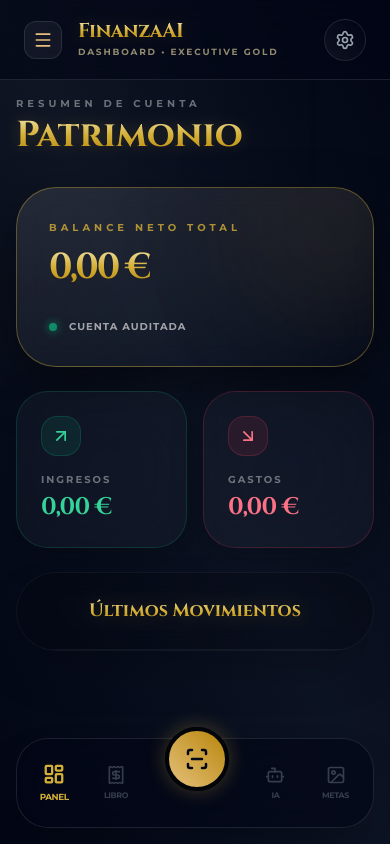
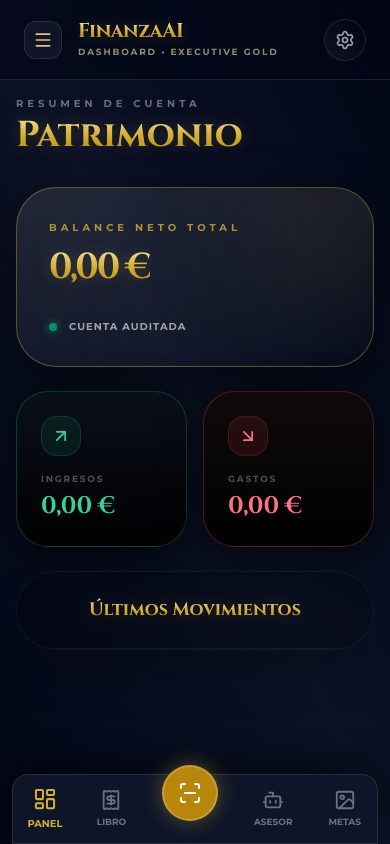
Before and after one commit to publicidadxacarlos-cell/FinanzaAI, a React (Vite) app: page / in a window 390 px wide. Built offline with nearby package versions, Linux system fonts and the light colour scheme; a web font is replaced by a local one.

Commit message:
Recuperación de lógica, scroll lateral y diseño Ultra-VIP

```diff
--- a/src/App.tsx
+++ b/src/App.tsx
@@ -1,3 +1,4 @@
+// APP.TSX DEFINITIVO
 import React, { useState, useEffect } from 'react';
 import Sidebar from './components/Sidebar';
 import MobileHeader from './MobileHeader';
@@ -8,13 +9,7 @@ import Assistant from './pages/Assistant';
 import VisionBoard from './pages/VisionBoard';
 import Settings from './pages/Settings';
 import { View, Transaction, TransactionType, AppTheme } from './types';
-import {
-  LayoutDashboard,
-  Receipt,
-  ScanLine,
-  Bot,
-  Image as ImageIcon,
-} from 'lucide-react';
+import { LayoutDashboard, Receipt, ScanLine, Bot, Image as ImageIcon } from 'lucide-react';
 
 const THEMES: AppTheme[] = [
   { id: 'executive', name: 'Executive Gold', primary: 'bg-gold-500', hover: 'hover:bg-gold-600', text: 'text-gold-500', gradient: 'from-[#020617] via-[#0f172a] to-[#020617]', secondary: 'border-gold-500/30' },
@@ -36,24 +31,12 @@ const App: React.FC = () => {
     localStorage.setItem('transactions', JSON.stringify(transactions));
   }, [transactions]);
 
-  useEffect(() => {
-    const mainElement = document.querySelector('main');
-    if (mainElement) mainElement.scrollTo(0, 0);
-  }, [currentView]);
-
-  // 🚀 FUNCIÓN PARA SINCRONIZAR UNA SOLA TRANSACCIÓN (AUTO-SYNC)
   const syncSingleTransaction = async (t: Transaction) => {
     const sheetUrl = localStorage.getItem('googleSheetUrl');
     if (!sheetUrl) return;
     try {
-      await fetch(sheetUrl, {
-        method: 'POST',
-        mode: 'no-cors',
-        body: JSON.stringify({ ...t, action: 'create' })
-      });
-    } catch (error) {
-      console.error("Error en auto-sync:", error);
-    }
+      await fetch(sheetUrl, { method: 'POST', mode: 'no-cors', body: JSON.stringify({ ...t, action: 'create' }) });
+    } catch {}
   };
 
   const handleSyncAll = async () => {
@@ -72,97 +55,54 @@ const App: React.FC = () => {
   const handleAddOrUpdate = (t: Transaction) => {
     setTransactions(prev => {
       const exists = prev.find(item => item.id === t.id);
-      if (exists) {
-        return prev.map(item => item.id === t.id ? t : item);
-      }
+      if (exists) return prev.map(item => item.id === t.id ? t : item);
       return [t, ...prev];
     });
-
-    // Si es nueva (no estamos editando), sincronizar automáticamente
     syncSingleTransaction(t);
   };
 
-  const handleDelete = (id: string) => {
-    setTransactions(prev => prev.filter(t => t.id !== id));
-  };
+  return (
+    <div className="flex h-screen overflow-hidden bg-midnight relative">
+      <div className={`absolute inset-0 bg-gradient-to-tr ${currentTheme.gradient} opacity-70 pointer-events-none`} />
 
-  return (
-    <div className={`flex h-screen overflow-hidden bg-[#010409] relative`}>
-      {/* REFLEJOS DE FONDO TIPO BANCO PRIVADO */}
-      <div className={`absolute inset-0 bg-gradient-to-tr ${currentTheme.gradient} opacity-80 pointer-events-none`} />
-      <div className="absolute top-[-10%] left-[-10%] w-[40%] h-[40%] bg-gold-500/5 blur-[120px] rounded-full pointer-events-none" />
-
-      <Sidebar
-        currentView={currentView}
-        setView={setView}
-        isOpen={isSidebarOpen}
-        toggle={() => setSidebarOpen(!isSidebarOpen)}
-        currentTheme={currentTheme}
-        setTheme={setCurrentTheme}
-        themes={THEMES}
-      />
+      <Sidebar currentView={currentView} setView={setView} isOpen={isSidebarOpen} toggle={() => setSidebarOpen(!isSidebarOpen)} currentTheme={currentTheme} setTheme={setCurrentTheme} themes={THEMES} />
 
       <div className="flex-1 flex flex-col h-screen overflow-hidden md:ml-64 relative z-10">
-        <MobileHeader
-          key={`mobile-header-${currentView}`}
-          currentView={currentView}
-          currentTheme={currentTheme}
-          onMenuClick={() => setSidebarOpen(true)}
-          onSettingsClick={() => setView(View.SETTINGS)}
-        />
+        <MobileHeader currentView={currentView} currentTheme={currentTheme} onMenuClick={() => setSidebarOpen(true)} onSettingsClick={() => setView(View.SETTINGS)} />
 
-        <main className="flex-1 overflow-y-auto p-4 md:p-12 pb-28 md:pb-12 text-white">
+        <main className="flex-1 overflow-y-auto p-4 md:p-12 pb-28 text-white">
           <div className="max-w-6xl mx-auto">
-            {currentView === View.DASHBOARD && (
-              <Dashboard transactions={transactions} onExport={() => {}} onSync={handleSyncAll} isSyncing={isSyncing} theme={currentTheme} />
-            )}
-            {currentView === View.TRANSACTIONS && (
-              <Transactions
-                transactions={transactions}
-                addTransaction={handleAddOrUpdate}
-                updateTransaction={handleAddOrUpdate}
-                deleteTransaction={handleDelete}
-                theme={currentTheme}
-                onSync={handleSyncAll} // Pasamos la función de sync
-              />
-            )}
-            {currentView === View.SCANNER && (
-              <Scanner onScanComplete={handleAddOrUpdate} theme={currentTheme} />
-            )}
+            {currentView === View.DASHBOARD && <Dashboard transactions={transactions} onExport={() => {}} onSync={handleSyncAll} isSyncing={isSyncing} theme={currentTheme} />}
+            {currentView === View.TRANSACTIONS && <Transactions transactions={transactions} addTransaction={handleAddOrUpdate} updateTransaction={handleAddOrUpdate} deleteTransaction={(id) => setTransactions(prev => prev.filter(t => t.id !== id))} theme={currentTheme} onSync={handleSyncAll} />}
+            {currentView === View.SCANNER && <Scanner onScanComplete={handleAddOrUpdate} theme={currentTheme} />}
             {currentView === View.ASSISTANT && <Assistant theme={currentTheme} />}
             {currentView === View.VISION_BOARD && <VisionBoard theme={currentTheme} />}
-            {currentView === View.SETTINGS && (
-              <Settings theme={currentTheme} onSync={handleSyncAll} isSyncing={isSyncing} onClearData={() => setTransactions([])} themes={THEMES} setTheme={setCurrentTheme} />
-            )}
+            {currentView === View.SETTINGS && <Settings theme={currentTheme} onSync={handleSyncAll} isSyncing={isSyncing} onClearData={() => setTransactions([])} themes={THEMES} setTheme={setCurrentTheme} />}
           </div>
         </main>
 
-        {/* BOTTOM NAV CON CRISTAL ESMERILADO */}
-        <nav className="md:hidden fixed bottom-4 left-4 right-4 bg-midnight/60 backdrop-blur-2xl border border-white/10 px-6 py-3 flex justify-between items-center z-50 rounded-[2rem] shadow-2xl">
-          <button onClick={() => setView(View.DASHBOARD)} className={`flex flex-col items-center transition-all ${currentView === View.DASHBOARD ? currentTheme.text + ' scale-110' : 'text-gray-500 opacity-50'}`}>
-            <LayoutDashboard size={20} strokeWidth={currentView === View.DASHBOARD ? 2.5 : 2} />
-            <span className="text-[8px] font-black uppercase mt-1 tracking-tighter">Panel</span>
+        {/* BOTONERA RECUPERADA (ORIGINAL PERO CON COLOR ORO ACTIVO) */}
+        <nav className="md:hidden fixed bottom-0 left-3 right-3 bg-navy/95 backdrop-blur-xl border border-white/10 px-4 py-1.5 flex justify-between items-center z-50 rounded-t-2xl shadow-[0_-10px_30px_rgba(0,0,0,0.5)]">
+          <button onClick={() => setView(View.DASHBOARD)} className={`flex flex-col items-center transition-all ${currentView === View.DASHBOARD ? 'text-gold-500 scale-110' : 'text-gray-500'}`}>
+            <LayoutDashboard size={22} />
+            <span className="text-[9px] font-bold uppercase mt-1">Panel</span>
           </button>
-
-          <button onClick={() => setView(View.TRANSACTIONS)} className={`flex flex-col items-center transition-all ${currentView === View.TRANSACTIONS ? currentTheme.text + ' scale-110' : 'text-gray-500 opacity-50'}`}>
-            <Receipt size={20} strokeWidth={currentView === View.TRANSACTIONS ? 2.5 : 2} />
-            <span className="text-[8px] font-black uppercase mt-1 tracking-tighter">Libro</span>
+          <button onClick={() => setView(View.TRANSACTIONS)} className={`flex flex-col items-center transition-all ${currentView === View.TRANSACTIONS ? 'text-gold-500 scale-110' : 'text-gray-500'}`}>
+            <Receipt size={22} />
+            <span className="text-[9px] font-bold uppercase mt-1">Libro</span>
           </button>
-
-          <div className="relative -translate-y-6">
-            <button onClick={() => setView(View.SCANNER)} className="bg-gradient-to-tr from-gold-400 to-gold-600 p-4 rounded-full border-4 border-[#010409] text-midnight shadow-[0_0_20px_rgba(212,175,55,0.3)]">
-              <ScanLine size={24} strokeWidth={2.5} />
+          <div className="relative -translate-y-4">
+            <button onClick={() => setView(View.SCANNER)} className="bg-gold-600 p-3.5 rounded-full border-2 border-white/20 text-white shadow-[0_0_20px_rgba(212,175,55,0.4)]">
+              <ScanLine size={24} />
             </button>
           </div>
-
-          <button onClick={() => setView(View.ASSISTANT)} className={`flex flex-col items-center transition-all ${currentView === View.ASSISTANT ? currentTheme.text + ' scale-110' : 'text-gray-500 opacity-50'}`}>
-            <Bot size={20} strokeWidth={currentView === View.ASSISTANT ? 2.5 : 2} />
-            <span className="text-[8px] font-black uppercase mt-1 tracking-tighter">IA</span>
+          <button onClick={() => setView(View.ASSISTANT)} className={`flex flex-col items-center transition-all ${currentView === View.ASSISTANT ? 'text-gold-500 scale-110' : 'text-gray-500'}`}>
+            <Bot size={22} />
+            <span className="text-[9px] font-bold uppercase mt-1">Asesor</span>
           </button>
-
-          <button onClick={() => setView(View.VISION_BOARD)} className={`flex flex-col items-center transition-all ${currentView === View.VISION_BOARD ? currentTheme.text + ' scale-110' : 'text-gray-500 opacity-50'}`}>
-            <ImageIcon size={20} strokeWidth={currentView === View.VISION_BOARD ? 2.5 : 2} />
-            <span className="text-[8px] font-black uppercase mt-1 tracking-tighter">Metas</span>
+          <button onClick={() => setView(View.VISION_BOARD)} className={`flex flex-col items-center transition-all ${currentView === View.VISION_BOARD ? 'text-gold-500 scale-110' : 'text-gray-500'}`}>
+            <ImageIcon size={22} />
+            <span className="text-[9px] font-bold uppercase mt-1">Metas</span>
           </button>
         </nav>
       </div>
--- a/src/pages/Dashboard.tsx
+++ b/src/pages/Dashboard.tsx
@@ -18,7 +18,7 @@ const Dashboard: React.FC<DashboardProps> = ({ transactions, theme }) => {
   }, [transactions]);
 
   const formatCurrency = (val: number) =>
-    new Intl.NumberFormat('es-ES', {
+    new Intl.NumberFormat('de-DE', {
       style: 'currency',
       currency: 'EUR',
       minimumFractionDigits: 2,
@@ -27,17 +27,15 @@ const Dashboard: React.FC<DashboardProps> = ({ transactions, theme }) => {
 
   return (
     <div className="space-y-6 pb-20 animate-fade-in">
-      {/* TÍTULO DE SECCIÓN: PATRIMONIO */}
       <div className="mb-8">
         <p className="text-[10px] font-black uppercase tracking-[0.4em] text-white/40 mb-1">Resumen de Cuenta</p>
         <h1 className="gold-text-gradient font-executive text-4xl font-bold">Patrimonio</h1>
       </div>
 
-      {/* TARJETA PRINCIPAL: BALANCE TOTAL */}
       <div className="relative overflow-hidden rounded-[2.5rem] border border-gold-500/40 bg-gradient-to-br from-white/10 to-transparent p-8 shadow-[0_20px_50px_rgba(0,0,0,0.5)] backdrop-blur-md">
         <div className="absolute -top-10 -right-10 h-40 w-40 rounded-full bg-gold-500/10 blur-3xl" />
         <p className="text-[10px] font-black uppercase tracking-[0.4em] text-gold-500/80 mb-3">Balance Neto Total</p>
-        <h2 className="text-4xl sm:text-5xl font-serif font-bold gold-text-gradient tracking-tighter drop-shadow-sm">
+        <h2 className="text-4xl sm:text-5xl font-serif font-bold gold-text-gradient tracking-tighter">
           {formatCurrency(totals.balance)}
         </h2>
         <div className="mt-8 flex items-center gap-3">
@@ -46,32 +44,24 @@ const Dashboard: React.FC<DashboardProps> = ({ transactions, theme }) => {
         </div>
       </div>
 
-      {/* GRID DE INGRESOS Y GASTOS - ESTILO DUBÁI PREMIUM */}
       <div className="grid grid-cols-2 gap-4">
-        {/* Tarjeta Ingresos */}
-        <div className="relative rounded-[2rem] border border-emerald-500/20 bg-white/[0.03] p-6 backdrop-blur-3xl shadow-[0_8px_32px_rgba(0,0,0,0.3)] transition-all active:scale-95">
+        <div className="relative rounded-[2rem] border border-emerald-500/30 bg-gradient-to-b from-[#0a0f1a] to-black p-6 shadow-[0_10px_40px_rgba(0,0,0,0.7)] active:scale-95 transition-all">
           <div className="mb-4 flex h-10 w-10 items-center justify-center rounded-2xl bg-emerald-500/10 text-emerald-400 border border-emerald-500/20">
             <ArrowUpRight size={20} />
           </div>
-          <p className="text-[10px] font-bold uppercase tracking-[0.2em] text-white/40">Ingresos</p>
-          <p className="mt-1 text-2xl font-serif font-bold text-emerald-400 tracking-tight">
-            {formatCurrency(totals.income)}
-          </p>
+          <p className="text-[9px] font-black uppercase tracking-[0.2em] text-white/30">Ingresos</p>
+          <p className="mt-1 text-2xl font-serif font-bold text-emerald-400">{formatCurrency(totals.income)}</p>
         </div>
 
-        {/* Tarjeta Gastos */}
-        <div className="relative rounded-[2rem] border border-rose-500/20 bg-white/[0.03] p-6 backdrop-blur-3xl shadow-[0_8px_32px_rgba(0,0,0,0.3)] transition-all active:scale-95">
+        <div className="relative rounded-[2rem] border border-rose-500/30 bg-gradient-to-b from-[#0f0a0a] to-black p-6 shadow-[0_10px_40px_rgba(0,0,0,0.7)] active:scale-95 transition-all">
           <div className="mb-4 flex h-10 w-10 items-center justify-center rounded-2xl bg-rose-500/10 text-rose-400 border border-rose-500/20">
             <ArrowDownRight size={20} />
           </div>
-          <p className="text-[10px] font-bold uppercase tracking-[0.2em] text-white/40">Gastos</p>
-          <p className="mt-1 text-2xl font-serif font-bold text-rose-400 tracking-tight">
-            {formatCurrency(totals.expense)}
-          </p>
+          <p className="text-[9px] font-black uppercase tracking-[0.2em] text-white/30">Gastos</p>
+          <p className="mt-1 text-2xl font-serif font-bold text-rose-400">{formatCurrency(totals.expense)}</p>
         </div>
       </div>
 
-      {/* LISTADO ACTIVIDAD RECIENTE */}
       <div className="rounded-[2.5rem] border border-white/5 bg-black/20 backdrop-blur-md overflow-hidden shadow-2xl">
         <div className="border-b border-white/5 p-6 text-center">
           <h3 className="font-serif text-lg font-bold gold-text-gradient">Últimos Movimientos</h3>
--- a/src/pages/Transactions.tsx
+++ b/src/pages/Transactions.tsx
@@ -1,7 +1,7 @@
 import React, { useState, useEffect } from 'react';
 import { Transaction, TransactionType, AppTheme } from '../types';
 import { categorizeTransaction } from '../services/geminiService';
-import { Plus, Loader2, Trash2, Edit2, Save, X, Check } from 'lucide-react';
+import { Plus, Loader2, Trash2, Edit2, Check } from 'lucide-react';
 
 interface TransactionsProps {
   transactions: Transaction[];
@@ -12,14 +12,7 @@ interface TransactionsProps {
   onSync: () => Promise<void>;
 }
 
-const Transactions: React.FC<TransactionsProps> = ({
-  transactions,
-  addTransaction,
-  updateTransaction,
-  deleteTransaction,
-  theme,
-  onSync
-}) => {
+const Transactions: React.FC<TransactionsProps> = ({ transactions, addTransaction, updateTransaction, deleteTransaction, theme, onSync }) => {
   const [description, setDescription] = useState('');
   const [amount, setAmount] = useState('');
   const [type, setType] = useState<TransactionType>(TransactionType.EXPENSE);
@@ -28,27 +21,22 @@ const Transactions: React.FC<TransactionsProps> = ({
   const [loading, setLoading] = useState(false);
   const [deleteConfirmId, setDeleteConfirmId] = useState<string | null>(null);
 
-  // ✅ CORRECCIÓN: Formateador con puntos de millar forzados
   const formatCurrency = (val: number) =>
-    new Intl.NumberFormat('es-ES', {
-      style: 'currency',
-      currency: 'EUR',
-      minimumFractionDigits: 2,
-      maximumFractionDigits: 2 // Añadimos esto para evitar redondeos raros
-    }).format(val);
+    new Intl.NumberFormat('de-DE', { style: 'currency', currency: 'EUR' }).format(val);
 
+  // Recuperado: Lógica de detección de signo
   useEffect(() => {
     if (!amount) return;
     const val = parseFloat(amount);
     if (!isNaN(val)) setType(val < 0 ? TransactionType.EXPENSE : TransactionType.INCOME);
   }, [amount]);
 
+  // Recuperado: Scroll suave al editar
   const handleEditClick = (t: Transaction) => {
     setEditingId(t.id);
     setDescription(t.description);
     const displayAmount = t.type === TransactionType.EXPENSE ? -Math.abs(t.amount) : t.amount;
     setAmount(displayAmount.toString());
-      setType(t.type);
     setCategory(t.category);
     window.scrollTo({ top: 0, behavior: 'smooth' });
   };
@@ -68,53 +56,42 @@ const Transactions: React.FC<TransactionsProps> = ({
         type: numericAmount < 0 ? TransactionType.EXPENSE : TransactionType.INCOME,
         category: finalCategory
       };
-
       if (editingId && updateTransaction) {
           updateTransaction(transactionData);
           setEditingId(null);
       } else {
           addTransaction(transactionData);
-          // ✅ ACTIVADO: Sincronización automática tras añadir
           onSync();
       }
-
       setDescription(''); setAmount(''); setCategory('');
-    } catch (error) {
-      console.error(error);
-    } finally {
-      setLoading(false);
-    }
+    } catch (error) { console.error(error); } finally { setLoading(false); }
   };
 
   return (
     <div className="space-y-6 animate-fade-in pb-16">
-      <div className="flex justify-between items-center">
       <h2 className="gold-text-gradient font-executive text-3xl font-bold">
         {editingId ? '✏️ Ajustar Operación' : 'Libro Contable'}
       </h2>
-      </div>
 
-      {/* FORMULARIO PREMIUM CON REFREJO DUBÁI */}
-      <div className={`p-6 rounded-3xl border bg-white/5 backdrop-blur-md transition-all ${editingId ? 'border-blue-500/50 shadow-blue-500/10' : 'border-gold-500/30'}`}>
+      <div className={`p-6 rounded-3xl border bg-white/5 backdrop-blur-md border-gold-500/30`}>
         <form onSubmit={handleSubmit} className="grid grid-cols-1 md:grid-cols-4 gap-4 items-end">
           <div className="md:col-span-2 space-y-2">
-            <label className="text-[10px] text-gold-300/60 uppercase font-black tracking-widest px-2">Concepto de Operación</label>
-            <input type="text" value={description} onChange={(e) => setDescription(e.target.value)} placeholder="Ej: Inversión en Activos..." className="w-full bg-black/40 border border-white/10 rounded-xl px-4 py-3 text-white focus:border-gold-500/50 outline-none transition-all placeholder:text-white/20" />
+            <label className="text-[10px] text-gold-300/60 uppercase font-black px-2 tracking-widest">Concepto</label>
+            <input type="text" value={description} onChange={(e) => setDescription(e.target.value)} className="w-full bg-black/40 border border-white/10 rounded-xl px-4 py-3 text-white outline-none focus:border-gold-500/50" />
           </div>
           <div className="space-y-2">
-            <label className="text-[10px] text-gold-300/60 uppercase font-black tracking-widest px-2">Importe (€)</label>
+            <label className="text-[10px] text-gold-300/60 uppercase font-black px-2 tracking-widest">Importe</label>
             <input type="number" step="0.01" value={amount} onChange={(e) => setAmount(e.target.value)} className="w-full bg-black/40 border border-white/10 rounded-xl px-4 py-3 text-white font-serif outline-none focus:border-gold-500/50" />
           </div>
-          <button type="submit" disabled={loading} className={`h-[50px] rounded-xl flex items-center justify-center gap-2 font-black uppercase text-[10px] tracking-widest transition-all ${editingId ? 'bg-blue-600' : 'bg-gold-600'} text-white shadow-lg shadow-gold-900/20 active:scale-95`}>
-            {loading ? <Loader2 className="animate-spin" /> : editingId ? <Save size={16} /> : <Plus size={16} />}
-            {loading ? 'Procesando...' : editingId ? 'Actualizar' : 'Registrar'}
+          <button type="submit" disabled={loading} className="h-[50px] rounded-xl flex items-center justify-center gap-2 font-black uppercase text-[10px] bg-gold-600 text-white shadow-lg tracking-widest">
+            {loading ? <Loader2 className="animate-spin" /> : <Plus size={16} />} {editingId ? 'Actualizar' : 'Registrar'}
           </button>
         </form>
       </div>
 
-      {/* TABLA DE LUJO */}
-      <div className="bg-black/30 rounded-[2.5rem] border border-white/5 overflow-hidden shadow-2xl">
-        <table className="w-full text-left">
+      <div className="bg-black/30 rounded-[2.5rem] border border-white/5 shadow-2xl overflow-hidden">
+        <div className="overflow-x-auto">
+          <table className="w-full text-left min-w-[600px]">
             <thead className="bg-white/5 text-[9px] text-gold-300/40 uppercase tracking-[0.2em] font-black">
               <tr>
                 <th className="p-6">Fecha</th>
@@ -125,24 +102,22 @@ const Transactions: React.FC<TransactionsProps> = ({
             </thead>
             <tbody className="divide-y divide-white/5">
               {transactions.map((t) => (
-              <tr key={t.id} className="hover:bg-white/[0.02] transition-colors group">
+                <tr key={t.id} className="hover:bg-white/[0.02]">
                   <td className="p-6 text-gray-500 font-serif text-xs">{t.date}</td>
                   <td className="p-6">
                     <p className="text-white font-bold text-sm">{t.description}</p>
-                  <p className="text-[9px] text-gold-500/50 uppercase tracking-widest">{t.category}</p>
+                    <p className="text-[9px] text-gold-500/50 uppercase tracking-tighter">{t.category}</p>
                   </td>
                   <td className={`p-6 text-right font-serif font-bold text-lg ${t.type === TransactionType.INCOME ? 'text-emerald-400' : 'text-rose-400'}`}>
                     {t.type === TransactionType.INCOME ? '+' : '-'}{formatCurrency(t.amount)}
                   </td>
                   <td className="p-6 text-right">
                     <div className="flex justify-end gap-2">
+                      <button onClick={() => handleEditClick(t)} className="p-2 bg-white/5 rounded-lg text-gray-400 hover:text-gold-500"><Edit2 size={14} /></button>
                       {deleteConfirmId === t.id ? (
                         <button onClick={() => { deleteTransaction?.(t.id); setDeleteConfirmId(null); }} className="p-2 bg-rose-600 rounded-lg text-white"><Check size={14} /></button>
                       ) : (
-                      <>
-                        <button onClick={() => handleEditClick(t)} className="p-2 bg-white/5 rounded-lg text-gray-400 hover:text-gold-500"><Edit2 size={14} /></button>
                         <button onClick={() => setDeleteConfirmId(t.id)} className="p-2 bg-white/5 rounded-lg text-gray-400 hover:text-rose-500"><Trash2 size={14} /></button>
-                      </>
                       )}
                     </div>
                   </td>
@@ -152,6 +127,7 @@ const Transactions: React.FC<TransactionsProps> = ({
           </table>
         </div>
       </div>
+    </div>
   );
 };
 
```
Lines whose indentation alone changed are shown as unchanged.
